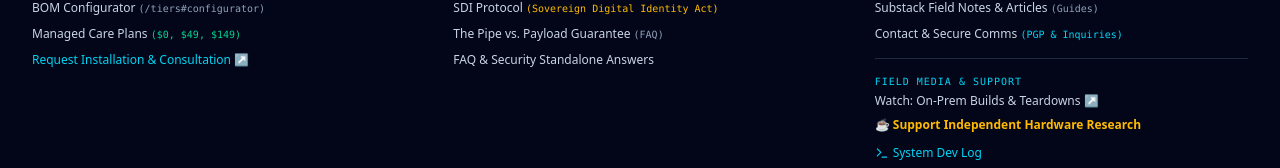
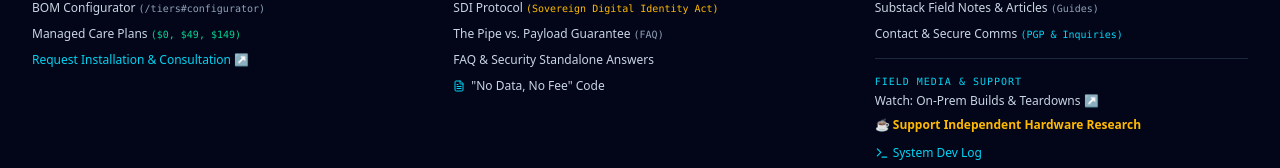
Before and after one commit to DeviousWings/steele-co-website, a React (Vite) app: page / in a window 1280 px wide. Shown: the part 1687-1855 px from the top of the page. Built offline with nearby package versions, Linux system fonts and the light colour scheme.

Commit message:
Update Footer.jsx

```diff
--- a/src/components/Footer.jsx
+++ b/src/components/Footer.jsx
@@ -1,7 +1,7 @@
 import React from 'react'
-import { Server, Shield, Terminal, Cpu } from 'lucide-react'
+import { Server, Shield, Terminal, Cpu, FileText } from 'lucide-react'
 
-export default function Footer({ onOpenDraft, setActiveTab, onOpenDevLog }) {
+export default function Footer({ onOpenDraft, onOpenContract, setActiveTab, onOpenDevLog }) {
   const handleNav = (tabId) => {
     if (setActiveTab) {
       setActiveTab(tabId)
@@ -128,6 +128,12 @@
                   FAQ & Security Standalone Answers
                 </button>
               </li>
+              <li>
+                <button onClick={onOpenContract} className="hover:text-white transition-colors text-left flex items-center gap-1.5">
+                  <FileText className="w-3 h-3 text-cyan-400" />
+                  <span>"No Data, No Fee" Code</span>
+                </button>
+              </li>
             </ul>
           </div>
 
```
